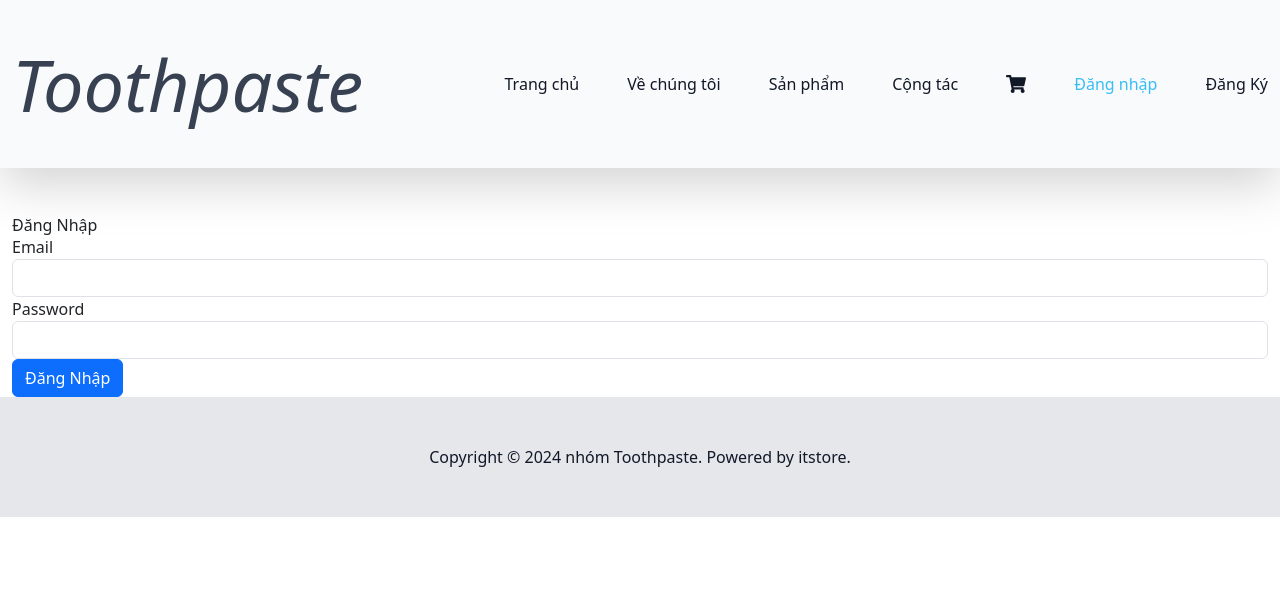
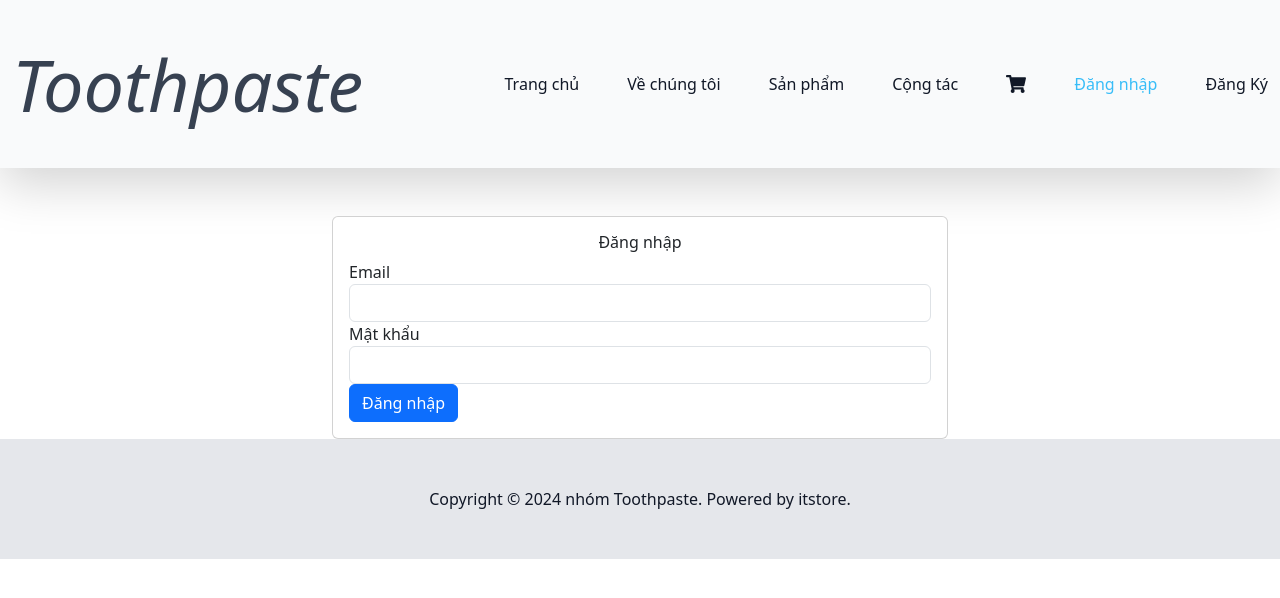
Before and after one commit to GKAYDER724/ReactJs-ToothpasteShop, a React (Create React App) app: page /login in a window 1280 px wide. Shown: the top 598 px of the page. Built offline with nearby package versions, Linux system fonts and the light colour scheme.

Commit message:
login...
...

```diff
--- a/src/clients/pages/Login.js
+++ b/src/clients/pages/Login.js
@@ -1,42 +1,108 @@
 import React, { useState } from 'react';
+import { useNavigate } from 'react-router-dom';
+import { API_BASE_URL } from '../../api';
 
 const Login = () => {
   const [email, setEmail] = useState('');
   const [password, setPassword] = useState('');
+  const [errors, setErrors] = useState({});
+  const [loading, setLoading] = useState(false);
+  const navigate = useNavigate();
 
-  const handleSubmit = (e) => {
+  const validateForm = () => {
+    const newErrors = {};
+
+    if (!email) {
+      newErrors.email = 'Email không được để trống.';
+    } else if (!/\S+@\S+\.\S+/.test(email)) {
+      newErrors.email = 'Email không hợp lệ.';
+    }
+
+    if (!password) {
+      newErrors.password = 'Mật khẩu không được để trống.';
+    }
+
+    setErrors(newErrors);
+    return Object.keys(newErrors).length === 0;
+  };
+
+  const handleSubmit = async (e) => {
     e.preventDefault();
-    // Xử lý logic đăng nhập
-    console.log('Email:', email);
-    console.log('Password:', password);
+
+    if (!validateForm()) {
+      return;
+    }
+
+    setLoading(true);
+
+    try {
+      const response = await fetch(`${API_BASE_URL}/users`, {
+        method: 'POST',
+        headers: {
+          'Content-Type': 'application/json',
+        },
+        body: JSON.stringify({ email, password }),
+      });
+
+      const data = await response.json();
+
+      if (!response.ok) {
+        throw new Error(data.message || 'Đăng nhập thất bại.');
+      }
+
+      console.log('Đăng nhập thành công:', data);
+
+      // Lưu token vào localStorage và chuyển hướng tới trang chính
+      localStorage.setItem('authToken', data.token);
+      navigate('/dashboard'); // Điều hướng tới trang chính hoặc dashboard
+
+    } catch (error) {
+      console.error('Lỗi khi đăng nhập:', error.message);
+      setErrors({ form: error.message });
+    } finally {
+      setLoading(false);
+    }
   };
 
   return (
     <div className="container mt-5">
-      <h2>Đăng Nhập</h2>
+      <div className="row justify-content-center">
+        <div className="col-md-6">
+          <div className="card">
+            <div className="card-body">
+              <h3 className="card-title text-center">Đăng nhập</h3>
+              {errors.form && <div className="alert alert-danger">{errors.form}</div>}
               <form onSubmit={handleSubmit}>
                 <div className="form-group">
                   <label>Email</label>
                   <input
                     type="email"
-            className="form-control"
+                    className={`form-control ${errors.email ? 'is-invalid' : ''}`}
                     value={email}
                     onChange={(e) => setEmail(e.target.value)}
-            required
+                    disabled={loading}
                   />
+                  {errors.email && <div className="invalid-feedback">{errors.email}</div>}
                 </div>
                 <div className="form-group">
-          <label>Password</label>
+                  <label>Mật khẩu</label>
                   <input
                     type="password"
-            className="form-control"
+                    className={`form-control ${errors.password ? 'is-invalid' : ''}`}
                     value={password}
                     onChange={(e) => setPassword(e.target.value)}
-            required
+                    disabled={loading}
                   />
+                  {errors.password && <div className="invalid-feedback">{errors.password}</div>}
                 </div>
-        <button type="submit" className="btn btn-primary">Đăng Nhập</button>
+                <button type="submit" className="btn btn-primary btn-block" disabled={loading}>
+                  {loading ? 'Đang xử lý...' : 'Đăng nhập'}
+                </button>
               </form>
+            </div>
+          </div>
+        </div>
+      </div>
     </div>
   );
 };
```
Lines whose indentation alone changed are shown as unchanged.
